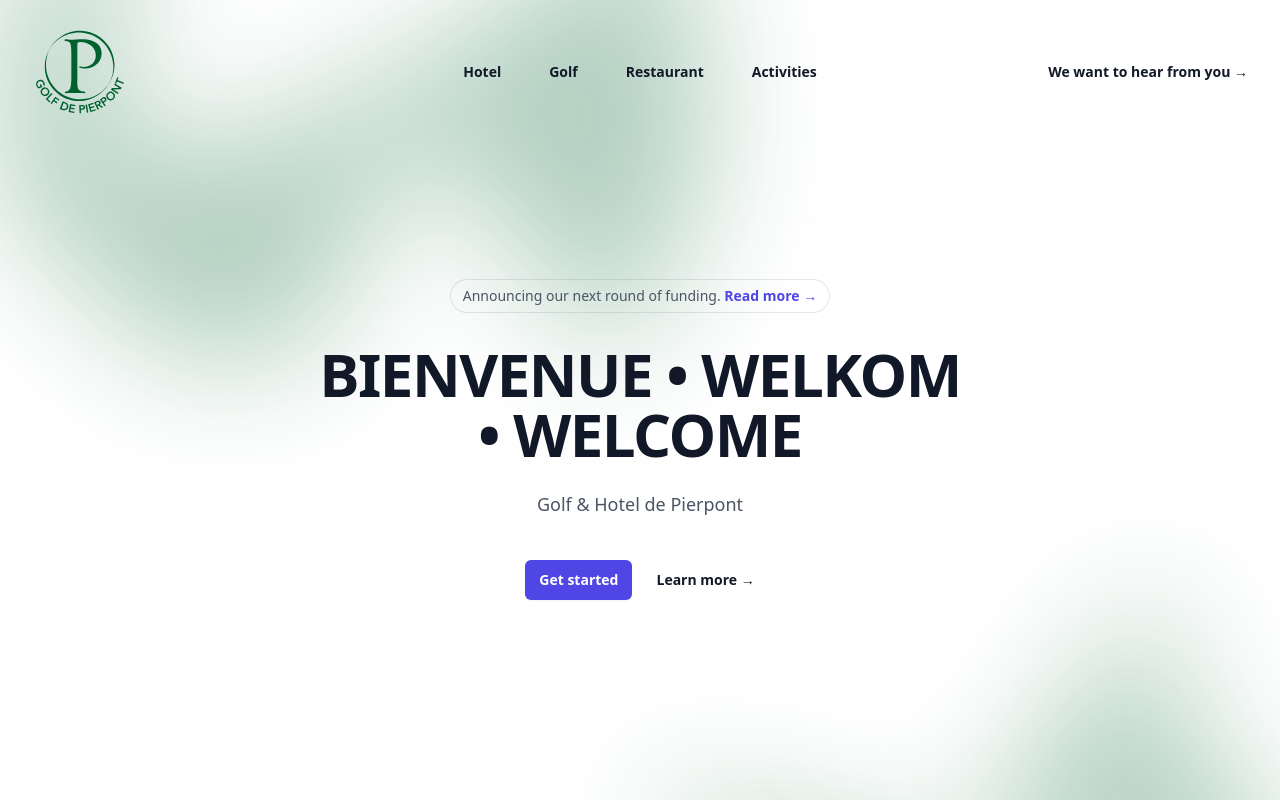
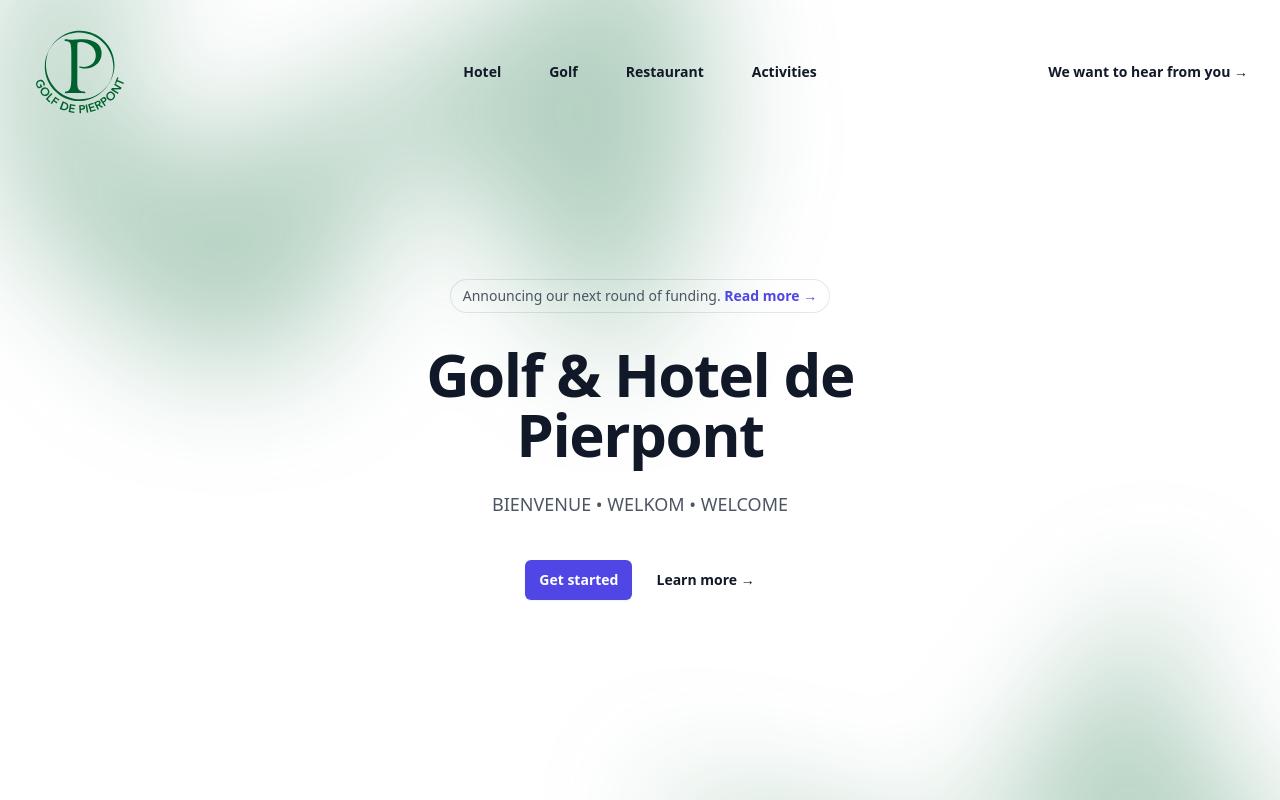
Before and after one commit to JamieNisbet/hotel-info, a React (Create React App) app: page / in a window 1280 px wide. Shown: the top 800 px of the page. Built offline with nearby package versions, Linux system fonts and the light colour scheme.

Commit message:
data update

```diff
--- a/src/pages/Welcome.jsx
+++ b/src/pages/Welcome.jsx
@@ -31,10 +31,10 @@
           </div>
           <div className="text-center">
             <h1 className="text-4xl font-bold tracking-tight text-gray-900 sm:text-6xl">
-            BIENVENUE • WELKOM • WELCOME
+            Golf & Hotel de Pierpont
             </h1>
             <p className="mt-6 text-lg leading-8 text-gray-600">
-            Golf & Hotel de Pierpont
+            BIENVENUE • WELKOM • WELCOME
             </p>
             <div className="mt-10 flex items-center justify-center gap-x-6">
               <a
```
